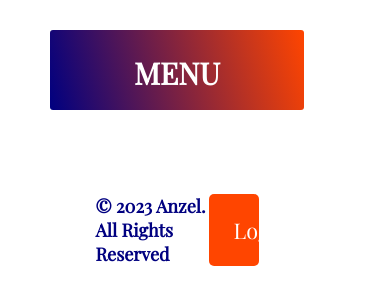
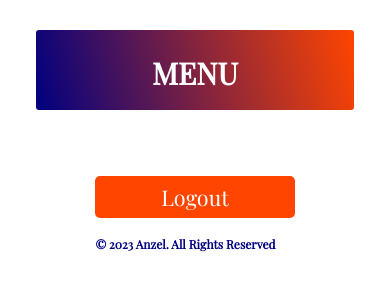
Before and after one commit to Muizah/Anzel-Order-n-Track, a website with bundled scripts: page staffMenu.html in a window 390 px wide. Built offline with nearby package versions, Linux system fonts and the light colour scheme; no server answers.

Commit message:
work on mobile responsiveness.

```diff
--- a/cart.css
+++ b/cart.css
@@ -240,3 +240,30 @@ footer{
     display: flex;
     justify-content: center;
 }
+
+@media screen and (max-width: 885px) {
+    .header, .container{
+        width: 90%;
+    }
+
+    footer{
+        left: 21%;
+    }
+
+    #items{
+        grid-template-columns: repeat(1, 1fr);
+        width: 50%;
+    }
+
+    .sidebar{
+        width: 50%;
+    }
+
+    .cart-item {
+        flex-direction: column;
+    }
+
+    #cartItem{
+        font-size: 14px;
+    }
+}
--- a/checkout.css
+++ b/checkout.css
@@ -48,3 +48,21 @@ footer{
     width: 100%;
     left: 42%;
 }
+
+@media screen and (max-width: 885px) {
+    .main_div{
+        width: 90%;
+    }
+
+    .main_div h1{
+        font-size: 29px;
+    }
+
+    img{
+        width: 100%;
+    }
+
+    footer{
+        left: 20%;
+    }
+}
--- a/index.css
+++ b/index.css
@@ -60,6 +60,7 @@ button{
     border-radius: 20rem;
     font-size: large;
     font-family: 'Playfair Display', serif;
+    border: none;
 }
 
 button:hover{
@@ -114,4 +115,8 @@ footer{
     .right_div{
         height: 28rem;
     }
+
+    footer{
+        left: 20%;
+    }
 }
--- a/staffMenu.css
+++ b/staffMenu.css
@@ -147,6 +147,7 @@ footer{
     left: 42%;
     display: flex;
     justify-content: space-between;
+    flex-direction: row-reverse;
     padding: 0 3.3rem;
     margin-top: 3rem;
 }
@@ -160,3 +161,32 @@ footer button{
 footer button:hover{
     background-color: navy;
 }
+
+@media screen and (max-width: 885px) {
+    body{
+        padding: 0 2rem 1rem 2rem;
+    }
+
+    .main, .header{
+        width: 100%;
+    }
+
+    #items {
+        grid-template-columns: repeat(1, 1fr);
+    }
+
+    footer{
+        left: 21%;
+        margin-top: 2rem;
+        flex-direction: column;
+    }
+
+    footer button{
+        width: auto;
+        margin-bottom: 1rem;
+    }
+
+    h6{
+        font-size: 12px;
+    }
+}
--- a/staffMenu.html
+++ b/staffMenu.html
@@ -38,9 +38,9 @@
     <script type="module" src="staffMenu.js"></script>
 </body>
 <footer>
+    <button id="logout">Logout</button>
     <h6>
         © 2023 Anzel. All Rights Reserved
     </h6>
-    <button id="logout">Logout</button>
 </footer>
 </html>
--- a/staffMenu.js
+++ b/staffMenu.js
@@ -186,11 +186,5 @@ function UpdItem(documentId) {
 const logoutButton = document.querySelector('#logout');
 
     logoutButton.addEventListener('click', () => {
-        firebase.auth().signOut().then(() => {
-            // Sign-out successful.
-            console.log('User logged out');
-        }).catch((error) => {
-            // An error happened.
-            console.error(error);
-        });
+        window.location.assign("stafflogin.html");
     });
--- a/stafflogin.css
+++ b/stafflogin.css
@@ -111,3 +111,9 @@ footer{
     width: 100%;
     left: 42%;
 }
+
+@media screen and (max-width: 885px) {
+    footer{
+        left: 20%;
+    }
+}
--- a/usersignup.css
+++ b/usersignup.css
@@ -148,4 +148,12 @@ footer{
     input{
         width: 250px;
     }
+
+    #user_signup{
+        padding: 1.2rem;
+    }
+
+    footer{
+        left: 20%;
+    }
 }
```
Also changed, not shown: checkout.html (+7 -3 lines), usersignup.html (+1 -1 lines), usersignup.js (+18 -0 lines).
